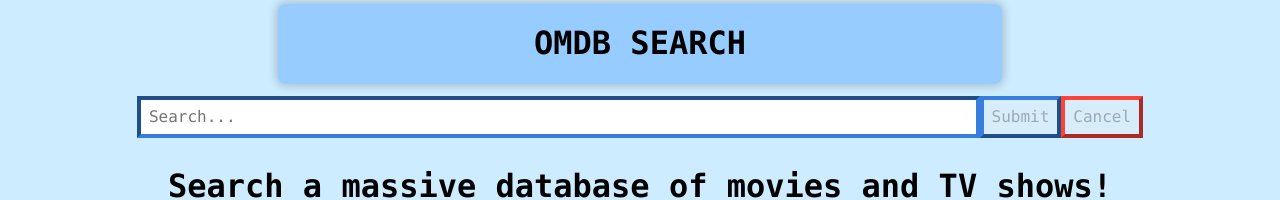
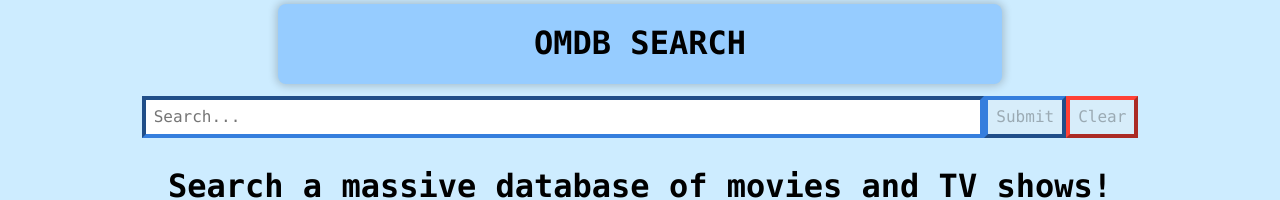
Before and after one commit to DTThor/react-movie, a React app: page / in a window 1280 px wide. Shown: the top 200 px of the page. Built offline with nearby package versions, Linux system fonts and the light colour scheme.

Commit message:
Fix searchbar to be tied to search from state

```diff
--- a/src/components/SearchBar.js
+++ b/src/components/SearchBar.js
@@ -5,6 +5,7 @@
     <div className="pa2">
       <input
         className="bw2 pa2 b--blue w-two-thirds-ns"
+        value={search}
         type="search"
         placeholder="Search..."
         onChange={onSearchChange}
@@ -19,7 +20,7 @@
         disabled={!search}
         className="pa2 bw2 b--red"
         type="button"
-        value="Cancel"
+        value="Clear"
         onClick={onCancel}
       />
     </div>
```
